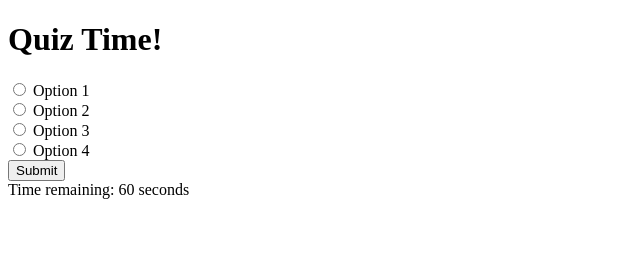
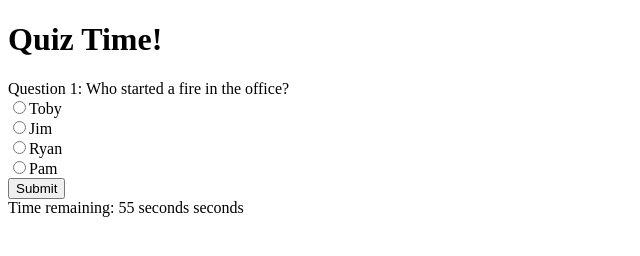
Before and after one commit to AmandaAina/Multiple-Choice-Quiz, a plain HTML site: page index.html in a window 1280 px wide. Shown: the whole page, without its empty margins (0-640 px from the left). Drawn offline with Linux system fonts and the light colour scheme.

Commit message:
added js file

```diff
--- a/index.html
+++ b/index.html
@@ -2,9 +2,8 @@
 <html>
     <head>
         <title>The Office Quiz</title>
-        <style>
-            /* Add your CSS styles here */
-        </style>
+
+
     </head>
 
     <body>
@@ -25,6 +24,7 @@
         </div>
         <div id="result"></div>
         <div id="timer">Time remaining: <span id="countdown">60</span> seconds</div>
+        <script src="script.js"></script>
 </body>
 
 
--- /dev/null
+++ b/script.js
@@ -0,0 +1,100 @@
+  // Quiz questions and answers
+  const quizData = [
+    {
+        question: "Question 1: Who started a fire in the office?",
+        options: ["Toby", "Jim", "Ryan", "Pam"],
+        answer: "Ryan"
+    },
+    {
+        question: "Question 2: What is the name of Angelas favorite cat?",
+        options: ["Puffy", "Sprinkles", "Saweetie", "Twinkie"],
+        answer: "Sprinkles"
+    },
+    {
+        question: "Question 3: Who is 'Big Tuna'?",
+        options: ["Jim", "Creed", "Andy", "Kelly"],
+        answer: "Kelly"
+    },
+    {
+        question: "Question 4: What is Pams favorite flavor of yougurt?",
+        options: ["Vanilla", "Peach", "Mixed Berry", "Chocolate"],
+        answer: "Mixed Berry"
+    }
+];
+
+let currentQuestion = 0;
+let score = 0;
+let countdown = 60;
+const countdownDisplay = document.getElementById("countdown");
+
+// Function to load the next question
+function loadQuestion() {
+    const questionElement = document.getElementById("question");
+    const optionsElement = document.getElementById("options");
+    const currentQuizData = quizData[currentQuestion];
+
+    questionElement.innerText = currentQuizData.question;
+    optionsElement.innerHTML = "";
+
+    currentQuizData.options.forEach((option, index) => {
+        const input = document.createElement("input");
+        input.type = "radio";
+        input.name = "answer";
+        input.value = "option" + (index + 1);
+        input.id = "option" + (index + 1);
+        const label = document.createElement("label");
+        label.htmlFor = "option" + (index + 1);
+        label.textContent = option;
+        optionsElement.appendChild(input);
+        optionsElement.appendChild(label);
+        optionsElement.appendChild(document.createElement("br"));
+    });
+}
+
+// Function to start the timer
+function startTimer() {
+    const timer = setInterval(() => {
+        countdown--;
+        countdownDisplay.textContent = countdown + " seconds";
+        if (countdown <= 0) {
+            clearInterval(timer);
+            endQuiz();
+        }
+    }, 1000);
+}
+
+// Function to end the quiz
+function endQuiz() {
+    document.getElementById("quiz").style.display = "none";
+    const resultElement = document.getElementById("result");
+    resultElement.textContent = "Quiz completed! Your score is: " + score;
+}
+
+// Function to check the selected answer
+function checkAnswer() {
+    const selectedOption = document.querySelector("input[name=answer]:checked");
+    if (!selectedOption) return;
+
+    const userAnswer = selectedOption.value;
+    const currentQuizData = quizData[currentQuestion];
+
+    if (userAnswer === currentQuizData.answer) {
+        score++;
+    }
+
+    currentQuestion++;
+
+    if (currentQuestion < quizData.length) {
+        loadQuestion();
+    } else {
+        endQuiz();
+    }
+}
+
+// Event listener for the "Submit" button
+const submitButton = document.getElementById("submit");
+submitButton.addEventListener("click", checkAnswer);
+
+// Start the quiz
+loadQuestion();
+startTimer();
```
